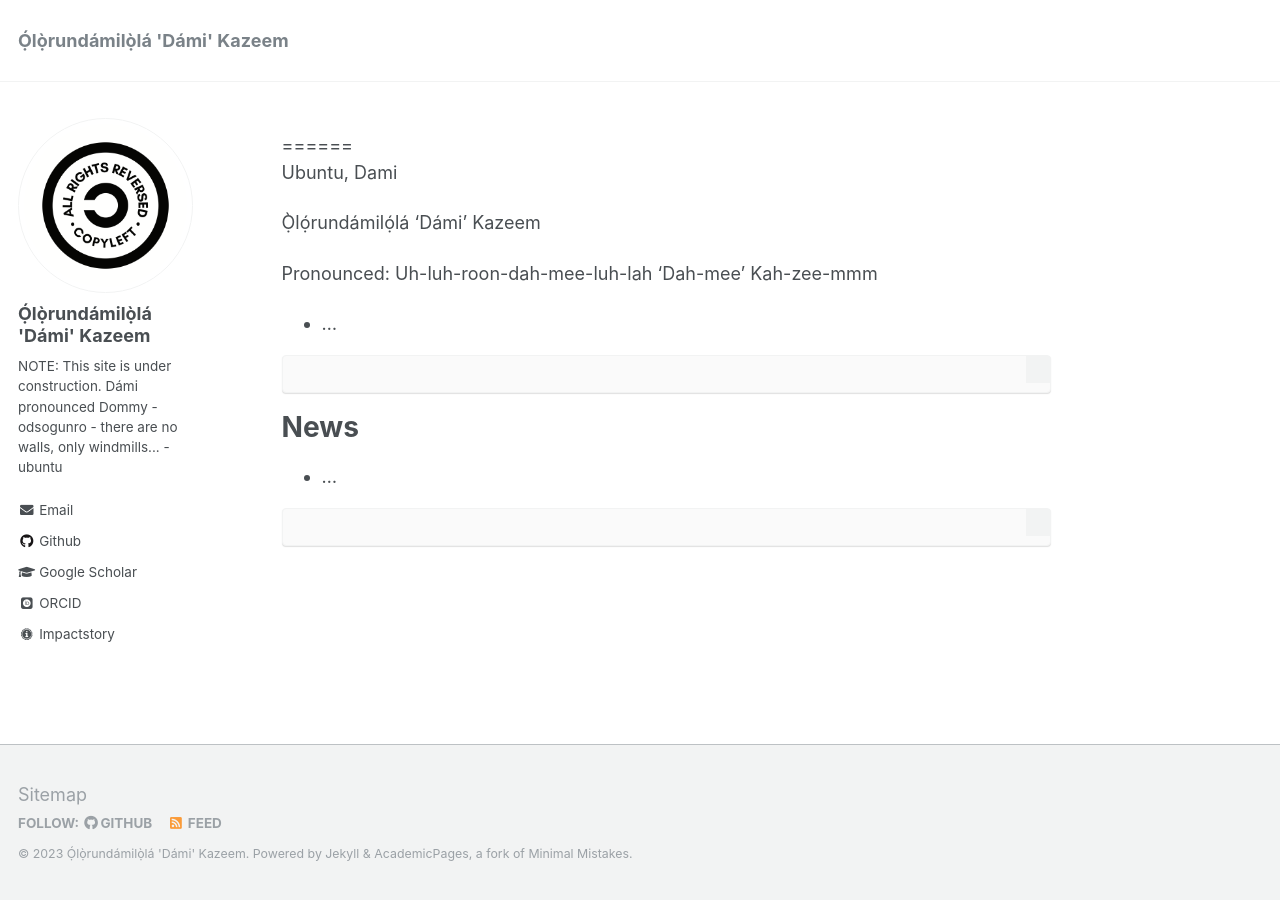
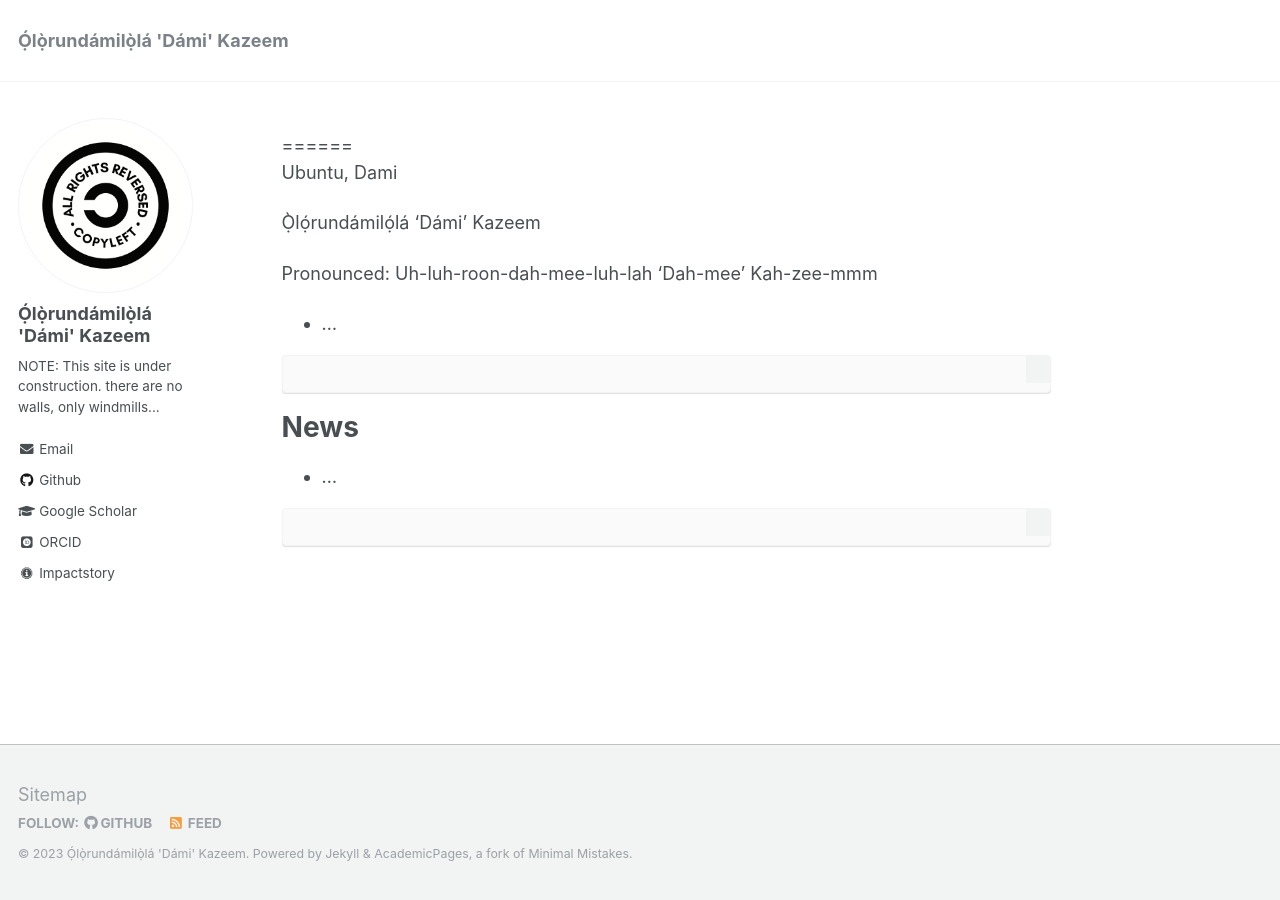
Before and after one commit to odsogunro/odsogunro.github.io, a Jekyll site: the page built from _pages/about.md, in a window 1280 px wide. Built offline with Jekyll 4.4.1, drawn with Linux system fonts in a browser that asks for light colours; some web fonts are replaced; our own code applies the rules of GitHub Pages for plain Markdown files.

Commit message:
cleanup on _config.yml

```diff
--- a/_config.yml
+++ b/_config.yml
@@ -82,7 +82,7 @@ analytics:
 author:
   name             : "Ọ́lọ̀rundámilọ̀lá 'Dámi' Kazeem"
   avatar           : "dami_copyleft_shutterstock_1448493464.png" # "profile.png"
-  bio              : "NOTE: This site is under construction. Dámi pronounced Dommy - odsogunro - there are no walls, only windmills... - ubuntu"
+  bio              : "NOTE: This site is under construction. there are no walls, only windmills..."
   location         : # "Location"
   employer         : # "Department of Energy"
   pubmed           : # "https://www.ncbi.nlm.nih.gov/pubmed/?term=john+snow"
```
